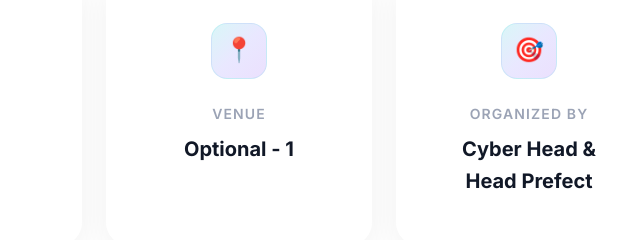
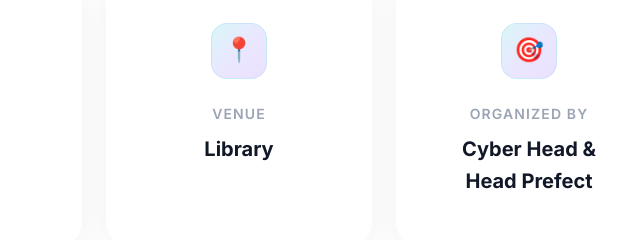
Before and after one commit to KILLERYT-STUDENT/Canva-Fest, a plain HTML site: page index.html in a window 1280 px wide. Shown: the part 1160-1400 px from the top of the page, 546-1186 px from the left. Drawn offline with Linux system fonts and the light colour scheme.

Commit message:
Update venue detail card value to 'Library'

```diff
--- a/index.html
+++ b/index.html
@@ -113,7 +113,7 @@
       <div class="glass-card detail-card fade-in fade-in-delay-3">
         <div class="detail-card__icon">📍</div>
         <div class="detail-card__title"> Venue </div>
-        <div class="detail-card__value"> Optional - 1</div>
+        <div class="detail-card__value"> Library </div>
       </div>
 
       <div class="glass-card detail-card fade-in fade-in-delay-4">
```
